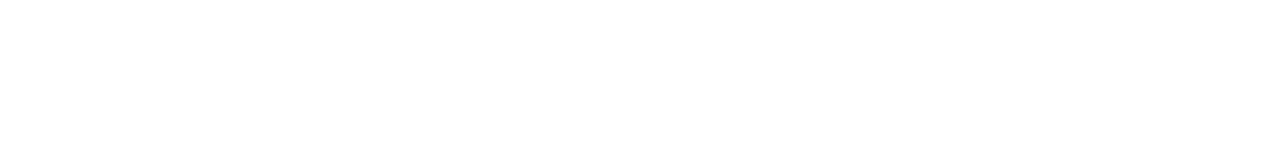
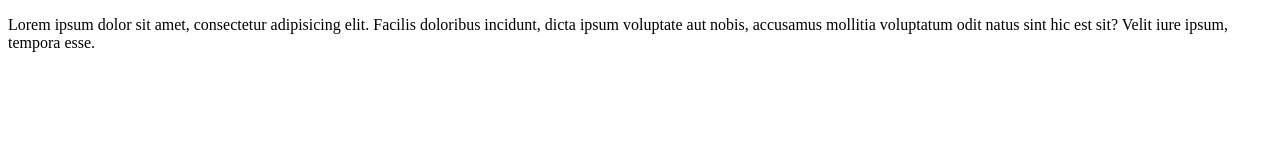
Before and after one commit to Polcar2/test, a plain HTML site: page index.html in a window 1280 px wide. Drawn offline with Linux system fonts and the light colour scheme.

Commit message:
edit index

```diff
--- a/index.html
+++ b/index.html
@@ -1,6 +1,13 @@
-<html>
+<!DOCTYPE html>
+<html lang="en">
+<head>
+	<meta charset="UTF-8">
+	<title>Page1</title>
+</head>
+<body>
+	<div>
+		<p>Lorem ipsum dolor sit amet, consectetur adipisicing elit. Facilis doloribus incidunt, dicta ipsum voluptate aut nobis, accusamus mollitia voluptatum odit natus sint hic est sit? Velit iure ipsum, tempora esse.</p>
+	</div>
 
-<title> Страница 2 </title>
-<meta ... />
-
+</body>
 </html>
```
